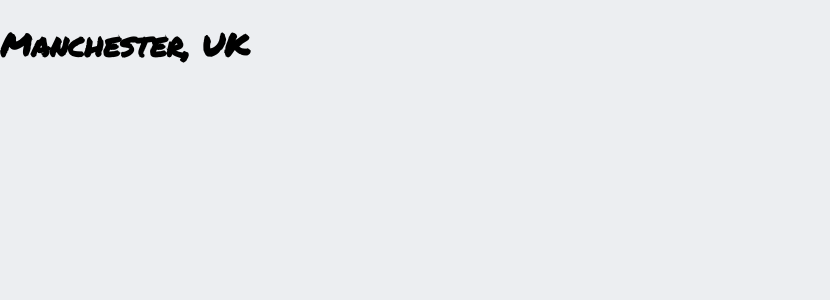
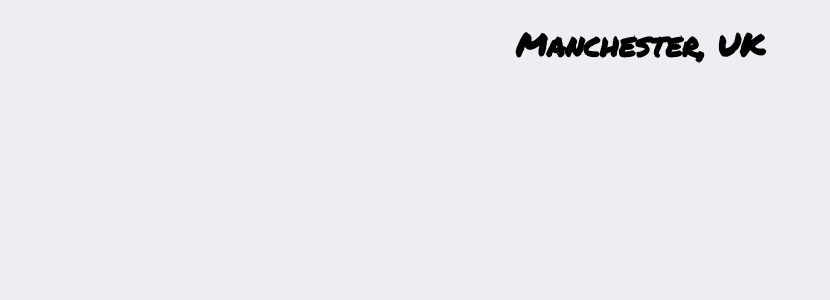
Before and after one commit to szabinakov/weatherApp-tomm-92, a React (Create React App) app: page / in a window 1280 px wide. Shown: the top 300 px of the page, without its empty margins (0-830 px from the left). Built offline with nearby package versions, Linux system fonts and the light colour scheme.

Commit message:
first two tests are passing

```diff
--- a/src/components/App.js
+++ b/src/components/App.js
@@ -2,9 +2,13 @@ import "../styles/App.css";
 import React from "react";
 import LocationDetails from "./LocationDetails";
 
-function App({ location }) {
-  const { city, country } = location;
-  return <LocationDetails city={city} country={country} />;
+function App(props) {
+  const { location } = props;
+  return (
+    <div className="App">
+      <LocationDetails city={location.city} country={location.country} />
+    </div>
+  );
 }
 
 export default App;
--- a/src/components/LocationDetails.js
+++ b/src/components/LocationDetails.js
@@ -1,7 +1,6 @@
 import React from "react";
 
-function LocationDetails(props, index) {
-  // eslint-disable-next-line react/prop-types
+function LocationDetails(props) {
   const { city, country } = props;
   return <h1>{`${city}, ${country}`}</h1>;
 }
```
Also changed, not shown: 2 other files (tests, documents, lock files or other folders).
